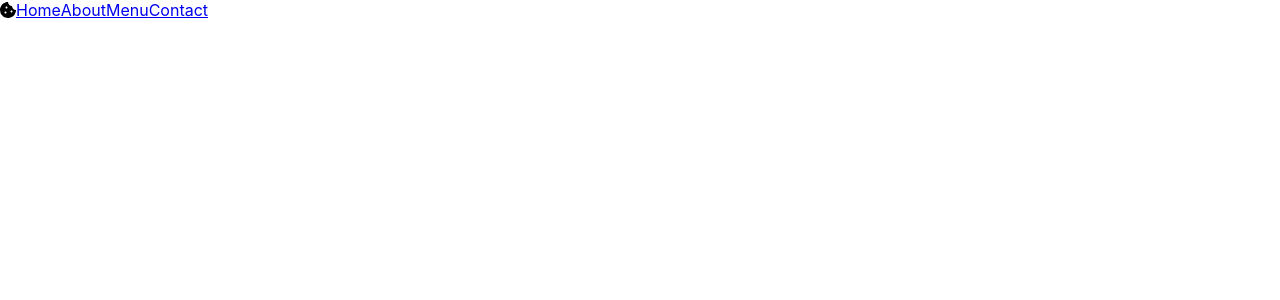
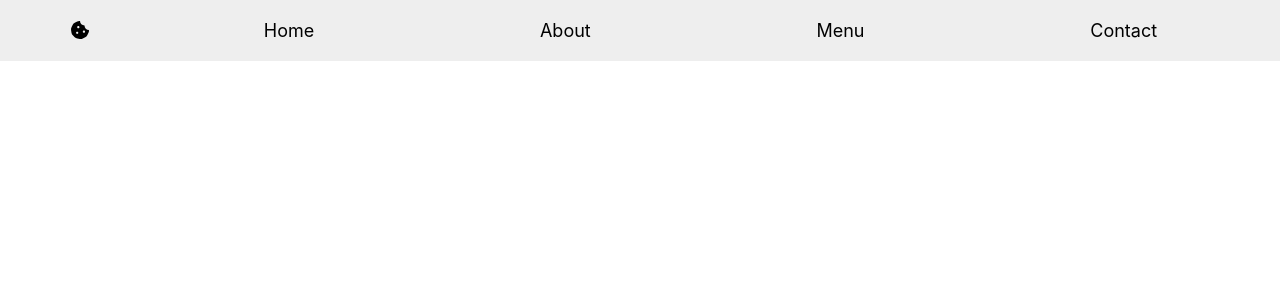
Before and after one commit to holdenout/responsive-menu-practice, a React (Create React App) app: page / in a window 1280 px wide. Shown: the top 300 px of the page. Built offline with nearby package versions, Linux system fonts and the light colour scheme.

Commit message:
Edit tags

```diff
--- a/src/Navbar.css
+++ b/src/Navbar.css
@@ -1,4 +1,18 @@
 .nav-container {
   display: flex;
   align-items: center;
+  width: 100%;
+  background: #eee;
+  padding: 10px;
+  font-size: large;
 }
+
+.nav-item {
+  flex-grow: 2;
+  color: inherit;
+  padding: 10px;
+}
+
+.icon {
+  flex-grow: 1;
+}
--- a/src/Navbar.jsx
+++ b/src/Navbar.jsx
@@ -4,13 +4,13 @@ import './Navbar.css';
 
 export const Navbar = () => {
   return (
-    <div className="nav-container">
-      <FontAwesomeIcon icon={faCookieBite} />
-      <a href="#home">Home</a>
-      <a href="#about">About</a>
-      <a href="#menu">Menu</a>
-      <a href="#contact">Contact</a>
-    </div>
+    <nav className="nav-container">
+      <div className="nav-item icon"><FontAwesomeIcon icon={faCookieBite} /></div>
+      <div className="nav-item">Home</div>
+      <div className="nav-item">About</div>
+      <div className="nav-item">Menu</div>
+      <div className="nav-item">Contact</div>
+    </nav>
   );
 };
 
--- a/src/index.css
+++ b/src/index.css
@@ -1,3 +1,11 @@
+*, *:before, *:after {
+  box-sizing: inherit;
+}
+
+html {
+  box-sizing: border-box;
+}
+
 body {
   margin: 0;
   font-family: -apple-system, BlinkMacSystemFont, 'Segoe UI', 'Roboto', 'Oxygen',
```
